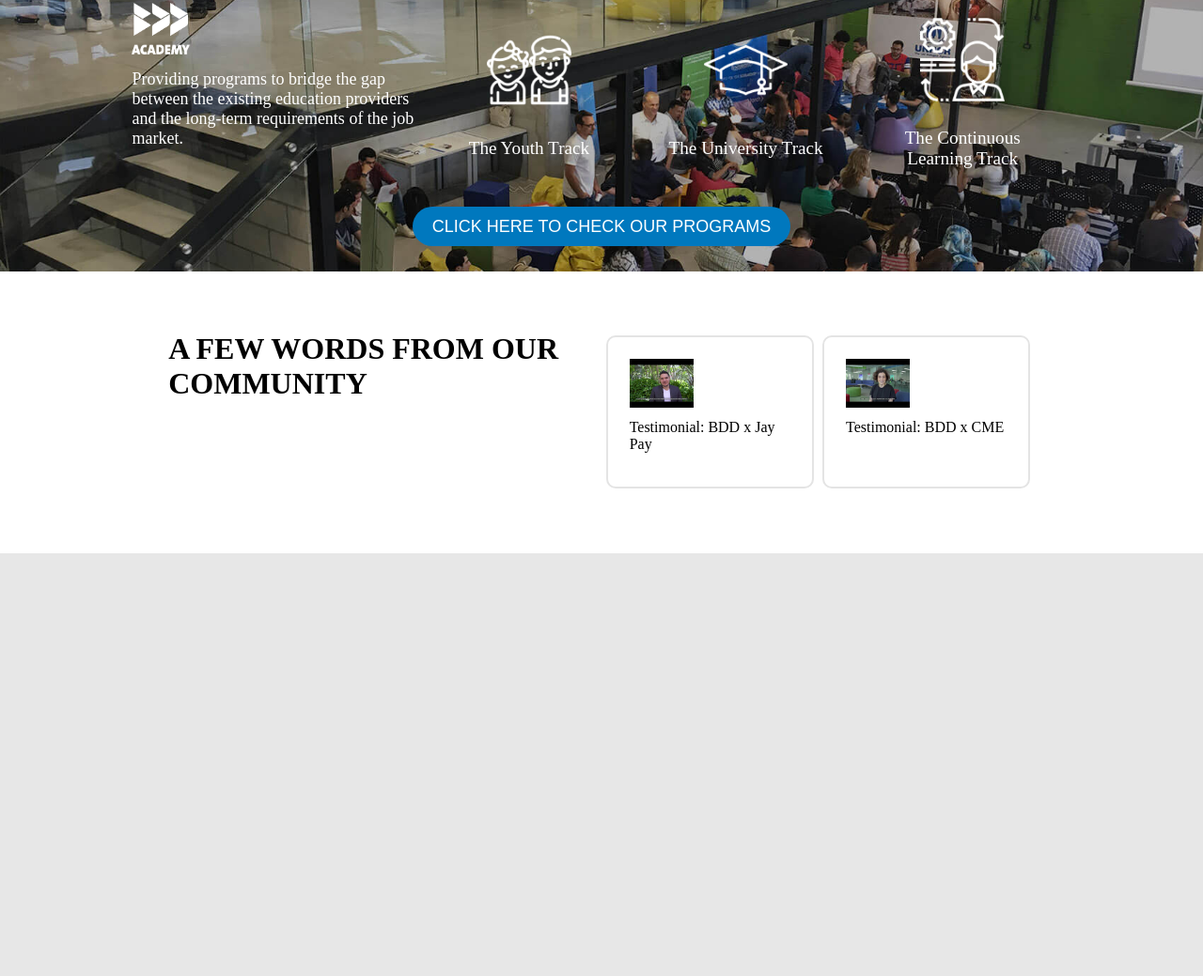
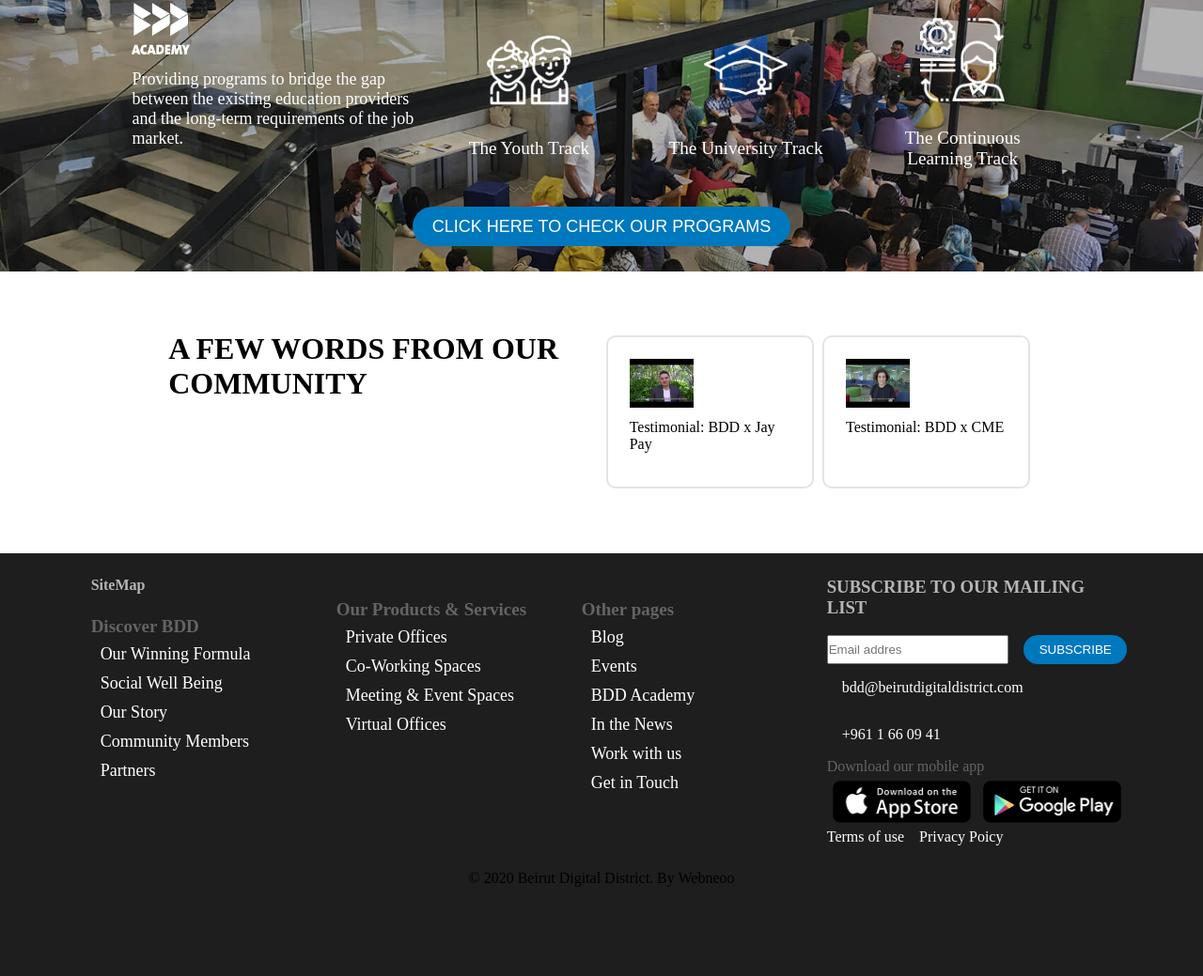
Before and after one commit to MoustafaIsm/bdd-clone-frontend, a plain HTML site: page index.html in a window 1280 px wide. Shown: the part 3641-4680 px from the top of the page at 94% size. Before the commit the page ends 4230 px from the top, so only its background shows below. Drawn offline with Linux system fonts and the light colour scheme.

Commit message:
Finished most of the footer

```diff
--- a/index.html
+++ b/index.html
@@ -282,6 +282,76 @@
             </div>
         </div>
     </section>
+    <!-- Footer -->
+    <section class="footer">
+        <div class="mapsite-subscribe">
+            <div class="column">
+                <div class="sitemap">
+                    <p class="bold">SiteMap</p>
+                </div>
+                <div class="list-1">
+                    <p class="bold">Discover BDD</p>
+                    <ul>
+                        <li>Our Winning Formula</li>
+                        <li>Social Well Being</li>
+                        <li>Our Story</li>
+                        <li>Community Members</li>
+                        <li>Partners</li>
+                    </ul>
+                </div>
+            </div>
+            <div class="column">
+                <div class="list-1">
+                    <p class="bold">Our Products & Services</p>
+                    <ul>
+                        <li>Private Offices</li>
+                        <li>Co-Working Spaces</li>
+                        <li>Meeting & Event Spaces</li>
+                        <li>Virtual Offices</li>
+                    </ul>
+                </div>
+            </div>
+            <div class="column">
+                <div class="list-1">
+                    <p class="bold">Other pages</p>
+                    <ul>
+                        <li>Blog</li>
+                        <li>Events</li>
+                        <li>BDD Academy</li>
+                        <li>In the News</li>
+                        <li>Work with us</li>
+                        <li>Get in Touch</li>
+                    </ul>
+                </div>
+            </div>
+            <div class="subscribe-column">
+                <h3 class="bold color-lightgrey">SUBSCRIBE TO OUR MAILING LIST</h3><br>
+                <form>
+                    <div class="form">
+                        <input type="email" placeholder="Email addres">
+                        <button class="btn capitalize">Subscribe</button>
+                    </div>
+                </form>
+                <p class="color-white container">bdd@beirutdigitaldistrict.com</p>
+                <p class="color-white container">+961 1 66 09 41</p>
+                <p class="color-darkgrey">Download our mobile app</p>
+                <div class="download-options-1">
+                    <img src="./images/app-store.png" alt="App store">
+                    <img src="./images/google-play.png" alt="Google Play">
+                </div>
+                <div class="links">
+                    <p class="color-white">Terms of use</p>
+                    <p class="color-white">Privacy Poicy</p>
+                </div>
+            </div>
+        </div>
+        <div class="socials">
+            <div>
+                <p>© 2020 Beirut Digital District. By Webneoo</p>
+            </div>
+            <div class="social-link"></div>
+        </div>
+    </section>
 </body>
 
 </html>
--- a/styles/styles.css
+++ b/styles/styles.css
@@ -383,6 +383,89 @@ body {
     width: 40%;
     margin-bottom: 5%;
 }
+
+/* Footer */
+.footer {
+    display: flex;
+    flex-direction: column;
+    align-items: center;
+    background-color: rgb(30, 30, 30);
+    padding-left: 4vw;
+    padding-right: 4vw;
+    height: 450px;
+}
+
+.mapsite-subscribe {
+    width: 95%;
+    display: flex;
+}
+
+.column {
+    width: 23%;
+    margin: 2vw 0vh 2vw 2vh;
+}
+
+.sitemap p {
+    color: #b6b6b6;
+}
+
+.list-1 {
+    display: flex;
+    flex-direction: column;
+    margin-top: 3vh;
+}
+
+.list-1 > ul{
+    list-style: none;
+    color: white;
+    padding-left: 10px;
+    font-size: 18px;
+}
+
+.list-1 > ul > li {
+    margin-bottom: 10px;
+}
+
+.list-1 p {
+    font-size: 19px;
+    margin-bottom: 1vh;
+    color: #646464;
+}
+
+.subscribe-column {
+    width: 30%;
+    margin: 2vw 0vh 2vw 2vh;
+    display: flex;
+    flex-direction: column;
+}
+
+.form {
+    display: flex;
+    justify-content: space-around;
+}
+
+.form > input {
+    margin-right: 5%;
+    flex-grow: 1;
+}
+
+.download-options-1 {
+    display: flex;
+}
+
+.download-options-1 img {
+    width: 50%;
+    padding: 2%;
+}
+
+.links {
+    display: flex;
+}
+
+.links p {
+    margin-right: 5%;
+}
+
 /* Utilities */
 .btn {
     background-color: #0078BE;
@@ -421,5 +504,21 @@ body {
     padding: 1.3vh 1.6vw;
 }
 
+.color-lightgrey {
+    color: #b6b6b6;
+}
+
+.color-darkgrey {
+    color: #646464;
+}
+
+.color-white {
+    color: white;
+}
+
+.container {
+    padding: 5%;
+}
+
 
 /* Media Query */
```
